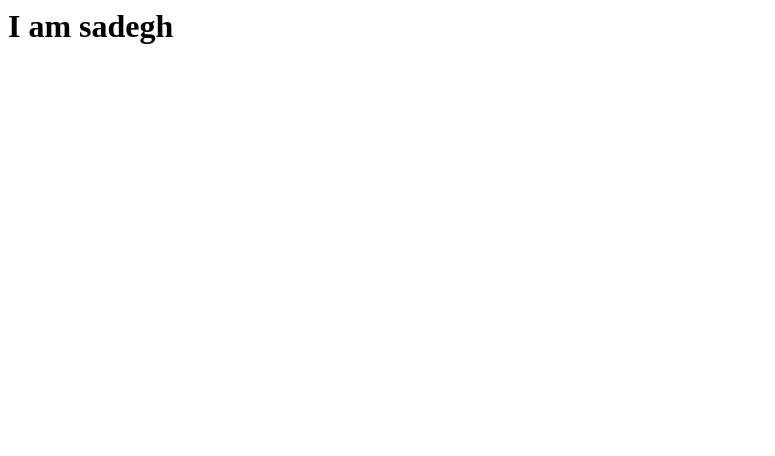
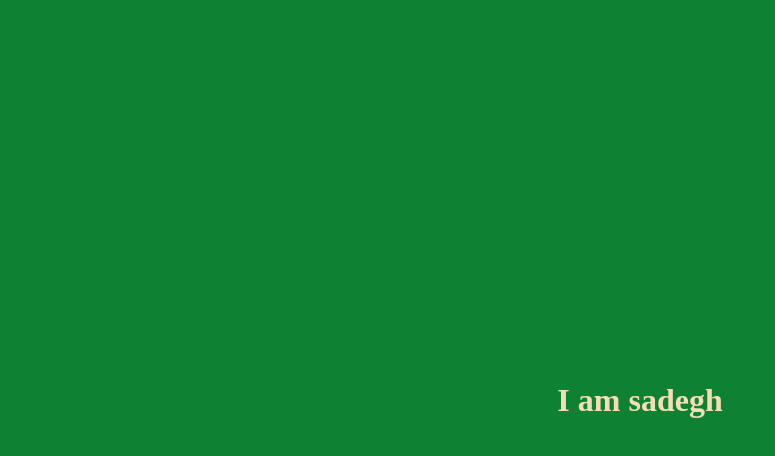
Before and after one commit to SadeghAk1/Test, a plain HTML site: page index.html in a window 1280 px wide. Shown: the whole page, without its empty margins (0-775 px from the left). Drawn offline with Linux system fonts and the light colour scheme.

Commit message:
linked css to html file

```diff
--- a/index.html
+++ b/index.html
@@ -3,6 +3,7 @@
     <meta charset="UTF-8">
     <meta name="viewport" content="width=device-width, initial-scale=1.0">
     <title>Document</title>
+    <link rel="stylesheet" href="style.css" />
 </head>
 <body>
     <h1>I am sadegh</h1>
--- a/style.css
+++ b/style.css
@@ -7,5 +7,8 @@ body{
     display: flex;
     justify-content: center;
     align-items: center;
-    background-color:red;
+    background-color:rgb(14, 129, 51);
 }
+h1{
+    color: wheat;
+}
```
